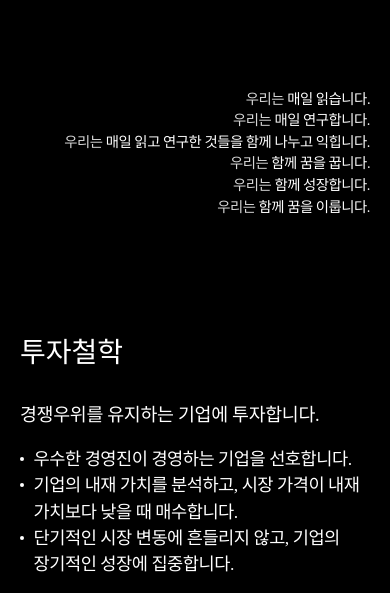
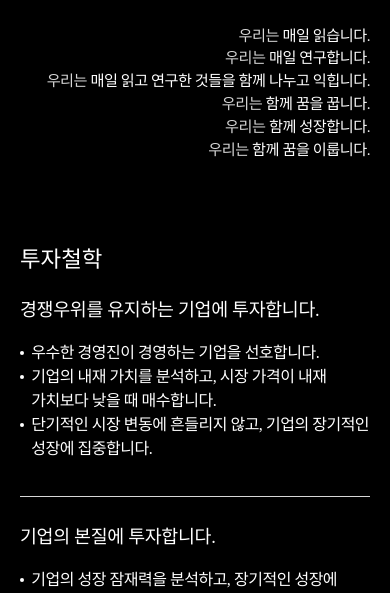
Before and after one commit to hamehyo/zion, a plain HTML site: page company.html in a window 390 px wide. Shown: the part 501-1094 px from the top of the page. Drawn offline with Linux system fonts and the light colour scheme; a web font is replaced by a local one.

Commit message:
style modify

```diff
--- a/assets/css/style.css
+++ b/assets/css/style.css
@@ -431,7 +431,7 @@ main{
 
 /* start : COMPANY  */
 .warpper .contents .contents_inner .box.history_tit_box{
-    padding: 6rem 0 5rem;
+    padding: 6rem 0 2.5rem;
     max-width: 100%;
     background-color: #000;
 }
@@ -584,7 +584,7 @@ main{
 
 /* start : TEAM  */
 .warpper .contents .contents_inner .box.team_box{
-    padding: 4rem 0 10rem;
+    padding: 6rem 0 10rem;
     max-width: 100%;
     background-color: #000;
 }
@@ -844,16 +844,16 @@ main{
         font-size: 2rem;
     }
     .warpper .contents .contents_inner .box.aspiration_box{
-        padding: 4rem 0 3rem;
+        padding: 1rem 0 3rem;
     }
     .aspiration_box ul{
         padding:0;
     }
     .aspiration_box ul li{
-        padding: 0.4rem 0 0;
+        padding: 0.2rem 0 0;
         line-height: 1.5;
         letter-spacing: -0.03rem;
-        font-size: 1rem;
+        font-size: 0.9rem;
         word-break: keep-all;
     }
     .warpper .contents .contents_inner .box.philosophy_box{
@@ -992,17 +992,32 @@ main{
     /* end : MAIN PAGE */
     /* start : COMPANY */
     .warpper .contents .contents_inner .box.aspiration_box {
-        padding: 5rem 0;
+        padding: 1rem 0 3rem;
     }
     .aspiration_box ul{
         margin-bottom: 0;
     }
     .aspiration_box ul li{
         padding: 0;
-        font-size: 0.9rem;
+        font-size: 0.95rem;
     }
     .aspiration_box ul li strong{
         font-weight: 400;
+    }
+    .philosophy_box h2{
+        font-size: 1.4rem;
+    }
+    .philosophy_box dl dd ul li {
+        padding-left: 0.7rem;
+    }
+    .philosophy_box dl dd ul li::before {
+        top: 0.65rem;
+    }
+    .philosophy_box dl{
+        padding: 1.5rem 0 0;
+    }
+    .philosophy_box dl dd {
+        font-size: 1rem;
     }
     /* end : COMPANY */
 
```
Also changed, not shown: contact.html (+1 -1 lines), team.html (+8 -8 lines).
